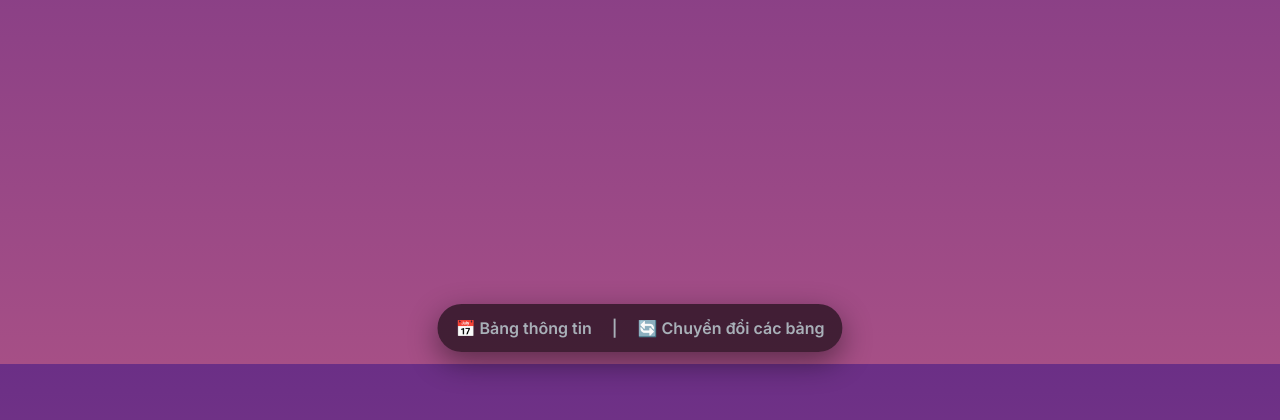
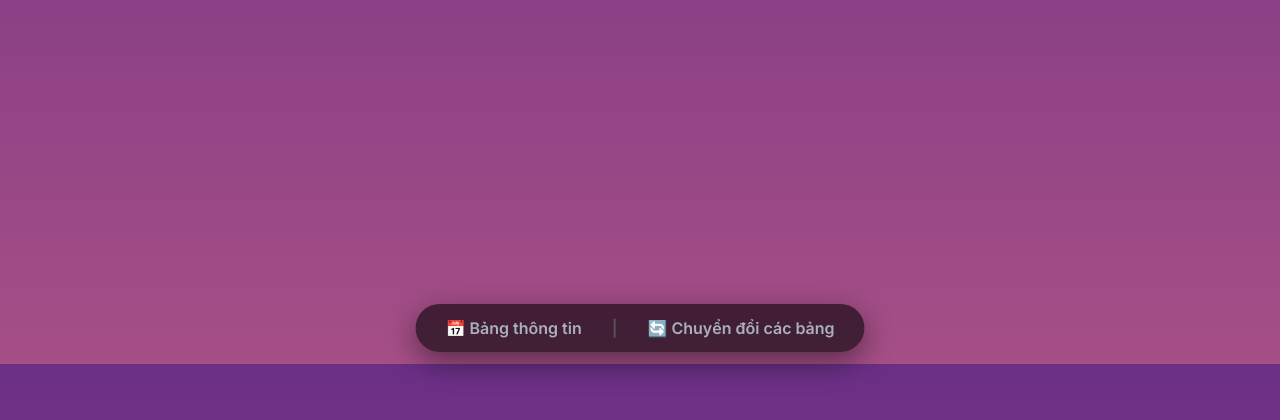
Before and after one commit to PhamThanhAn-23130002/PythonProject-4people-TodoList, a Django app: page /boards/board/1/ in a window 1280 px wide. Shown: the part 436-856 px from the top of the page. Run offline with Django 5.2, Linux system fonts and the light colour scheme; a user stored in the database is signed in; data comes from the database, SQL or seed files in the repository.

Commit message:
Update BangCVcuaToi.html

```diff
--- a/boards/templates/boards/BangCVcuaToi.html
+++ b/boards/templates/boards/BangCVcuaToi.html
@@ -868,6 +868,37 @@
         .card:hover {
             background: #2d2d2d;
         }
+
+        .footer-item {
+            display: flex;
+            align-items: center;
+            gap: 6px;
+            padding: 6px 12px;
+            border-radius: 16px;
+            cursor: pointer;
+            color: #a8b0b8;
+            text-decoration: none;
+            transition: all 0.15s ease;
+        }
+
+        /* hover */
+        .footer-item:hover {
+            background: rgba(255, 255, 255, 0.08);
+            color: #e7ecf0;
+        }
+
+        /* ACTIVE (đang ở trang đó) */
+        .footer-item.active {
+            background: rgba(110, 166, 255, 0.15);
+            color: #6ea6ff;
+            font-weight: 700;
+        }
+
+        /* gạch phân cách */
+        .footer-divider {
+            color: #555;
+            margin: 0 6px;
+        }
     </style>
 
 
@@ -1197,10 +1228,15 @@
 </form>
 
 <div class="floating-footer">
-    <span style="cursor: pointer;">📅 Bảng thông tin</span>
-    &nbsp;&nbsp;|&nbsp;&nbsp;
-
-    <span id="switchViewBtn" style="cursor: pointer;">
+    <a href="{% url 'board_detail' board.id %}"
+       class="footer-item {% if active_tab == 'board' %}active{% endif %}">
+        📅 Bảng thông tin
+    </a>
+
+    <span class="footer-divider">|</span>
+
+    <span id="switchViewBtn"
+          class="footer-item {% if active_tab == 'switch' %}active{% endif %}">
         🔄 Chuyển đổi các bảng
     </span>
 </div>
```
